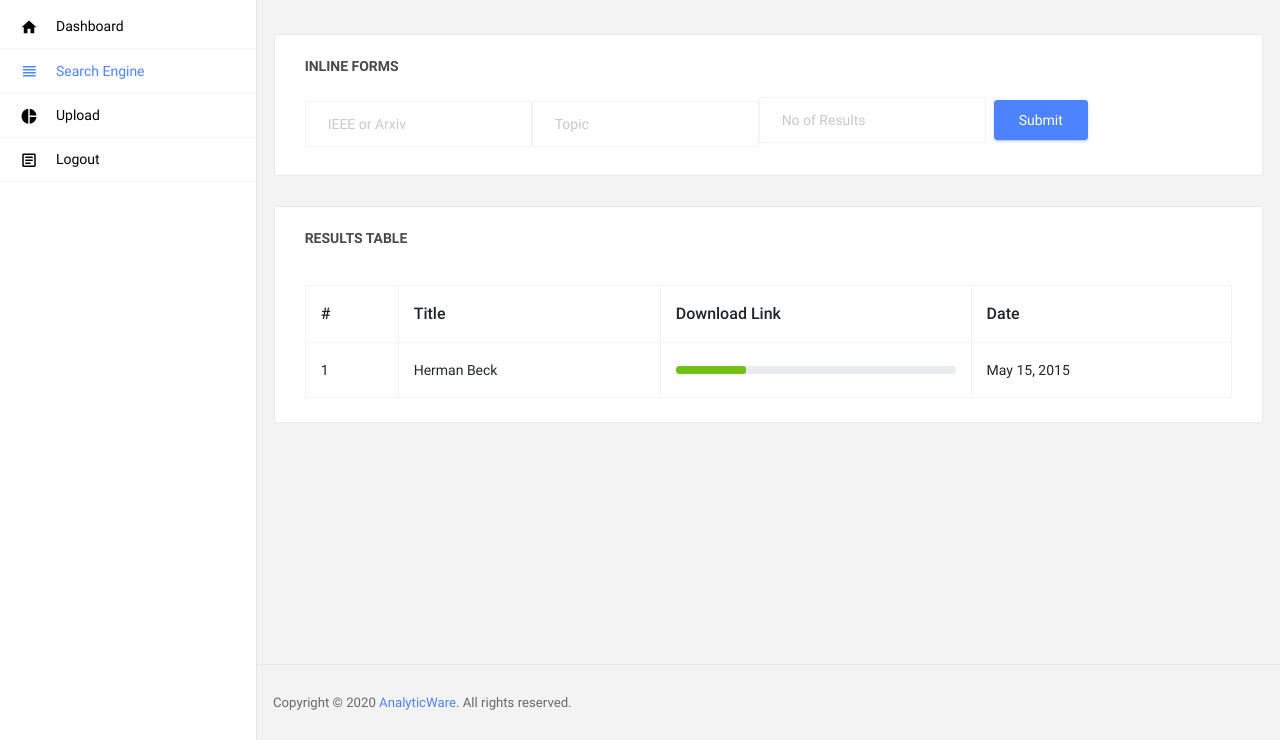
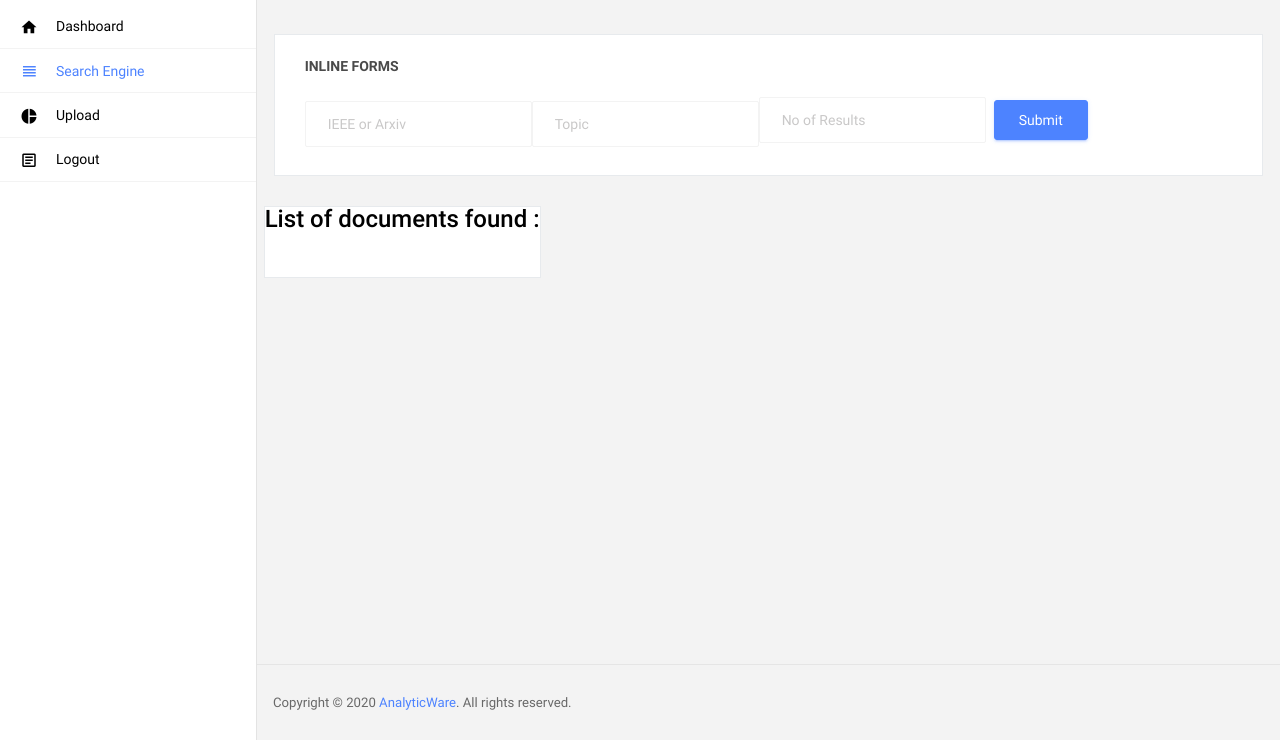
Before and after one commit to iyashwantsaini/majestic, a Flask app: page /searchengine in a window 1280 px wide. Shown: the part 60-800 px from the top of the page. Run offline with Flask 2, Linux system fonts and the light colour scheme; some libraries are stand-ins or nearby versions.

Commit message:
Update searchengine.html

```diff
--- a/templates/searchengine.html
+++ b/templates/searchengine.html
@@ -143,66 +143,15 @@
                 </div>
               </div>
             </div>
-            <div class="col-lg-12 grid-margin stretch-card">
-              <div class="card">
-                <div class="card-body">
-                  <h4 class="card-title">Results table</h4>
-                  <p class="card-description">
-                    <!-- Add class <code>.table-bordered</code> -->
-                  </p>
-                  <div class="table-responsive pt-3">
-                    <table class="table table-bordered">
-                      <thead>
-                        <tr>
-                          <th>
-                            #
-                          </th>
-                          <th>
-                            Title
-                          </th>
-                          <!-- <th>
-                            Date
-                          </th> -->
-                          <th>
-                            Download Link
-                          </th>
-                          <th>
-                            Date
-                          </th>
-                        </tr>
-                      </thead>
+            <div class="card">
+                    <h3> List of documents found : </h3> <br><br>
 
-                      <tbody>
-                        <tr>
-                          <td>
-                            1
-                          </td>
-                          <td>
-                            Herman Beck
-                          </td>
-                          <td>
-                            <div class="progress">
-                              <div class="progress-bar bg-success" role="progressbar" style="width: 25%" aria-valuenow="25" aria-valuemin="0" aria-valuemax="100"></div>
-                            </div>
-                          </td>
-                          <!-- <td>
-                            $ 77.99
-                          </td> -->
-                          <td>
-                            May 15, 2015
-                          </td>
-                        </tr>
-
-                      </tbody>
-                    </table>
-                  </div>
+                    {% for table in tables %}
+                    {{ table|safe }}
+                    {% endfor %}
                 </div>
-              </div>
             </div>
-
-          </div>
         </div>
-
         <!-- content-wrapper ends -->
         <!-- partial:../static/partials/_footer.html -->
         <footer class="footer">
```
